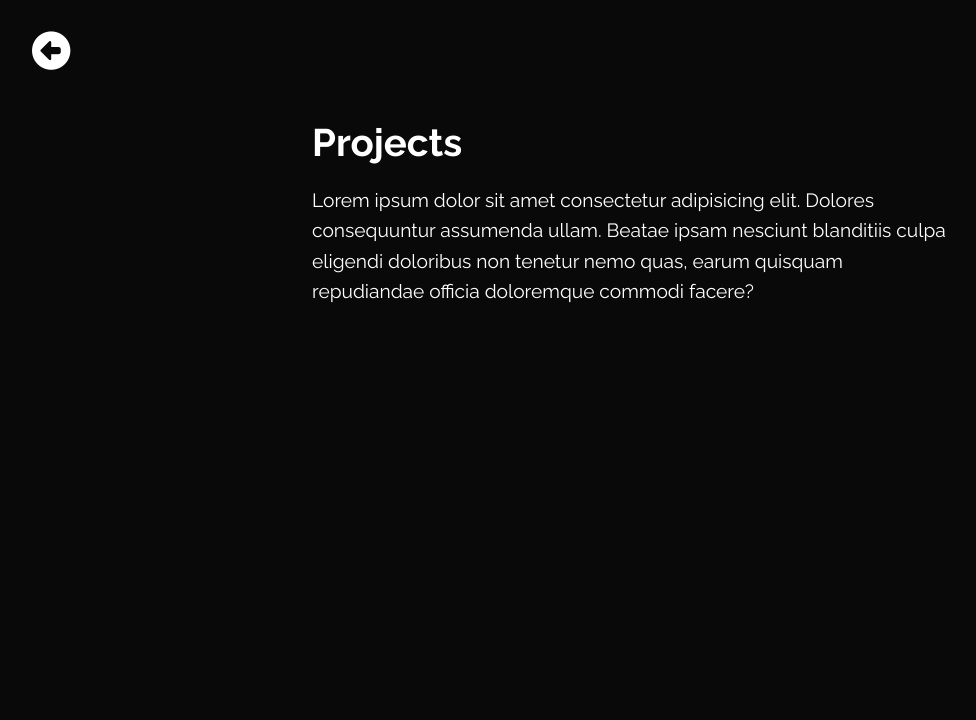
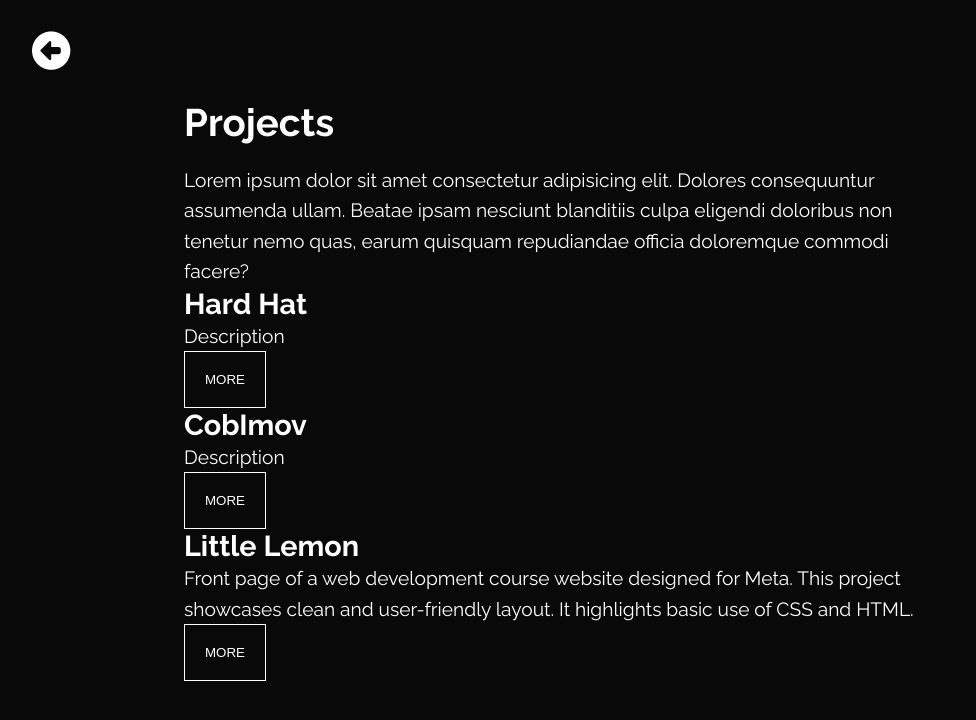
Before and after one commit to gabrieldudekvidal/personal-website, a PHP site: page /pages/projects.html in a window 1280 px wide. Shown: the top 720 px of the page, without its empty margins (8-984 px from the left). Run offline with PHP 8.4, Linux system fonts and the light colour scheme; some libraries are stand-ins or nearby versions.

Commit message:
style adjustments

```diff
--- a/css/style.css
+++ b/css/style.css
@@ -35,16 +35,16 @@ a {
 }
 
 button {
-    background-color: #5e44bb;
     color: #fff;
     padding: 20px;
-    border: none;
+    border: 1px solid #fff;
+    background-color: transparent;
 }
 
 button:hover {
     background-color: #462f9a;
     cursor: pointer;
-    transition: 0.5s;
+    transition: 0.3s ease-in-out;
 }
 
 .con-info, .con-picture {
@@ -79,11 +79,10 @@ button:hover {
 }
 
 .con-ap {
+    width: 60%;
     position: absolute;
-    top: 50%;
-    left: 50%;
-    transform: translate(-50%, -50%);
-    min-height: 600px;
+    top: 10%;
+    left: 15%;
 }
 
 input, textarea, select {
--- a/pages/projects.html
+++ b/pages/projects.html
@@ -12,7 +12,19 @@
     <div class="con-ap">
         <h1>Projects</h1>
         <p>Lorem ipsum dolor sit amet consectetur adipisicing elit. Dolores consequuntur assumenda ullam. Beatae ipsam nesciunt blanditiis culpa eligendi doloribus non tenetur nemo quas, earum quisquam repudiandae officia doloremque commodi facere?</p>
+
+        <h2>Hard Hat</h2>
+        <p>Description</p>
+        <button class="btn-more">MORE</button>
+
+        <h2>CobImov</h2>
+        <p>Description</p>
+        <button class="btn-more">MORE</button>
+
+        <h2>Little Lemon</h2>
+        <p>Front page of a web development course website designed for Meta. This project showcases clean and user-friendly layout. It highlights basic use of CSS and HTML.</p>
+        <button class="btn-more">MORE</button>
+
     </div>
-
 </body>
 </html>
```
